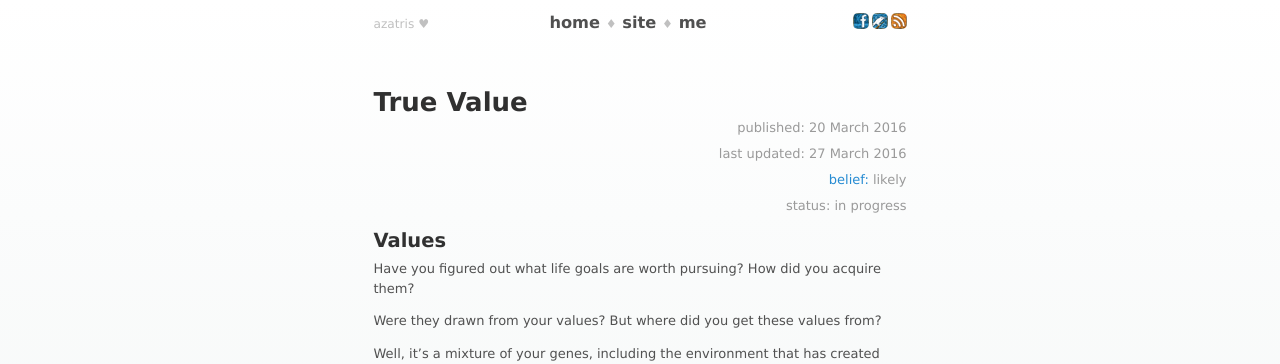
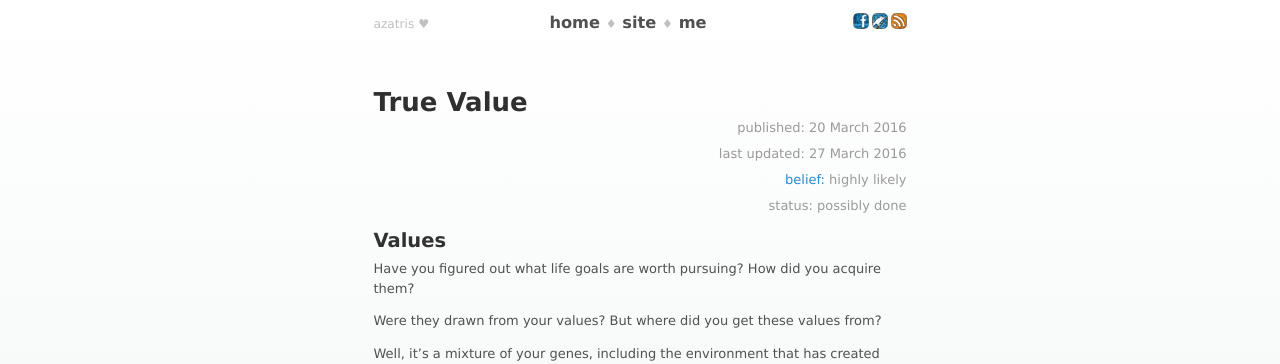
Before and after one commit to azatris/azatris.github.io, a Jekyll site: the page built from _posts/2016-03-20-true-value.md, in a window 1280 px wide and 900 px high. Shown: the top 364 px of the window. Built offline with Jekyll 4.4.1, drawn with Linux system fonts in a browser that asks for light colours; comment, search, counter and statistics services are not loaded.

Commit message:
Update belief status

```diff
--- a/_posts/2016-03-20-true-value.md
+++ b/_posts/2016-03-20-true-value.md
@@ -1,8 +1,8 @@
 ---
 layout: post
 title: True Value
-belief: likely
-status: in progress
+belief: highly likely
+status: possibly done
 last_updated: 2016-03-27
 summary: |
     What is truly valuable? Do you know where you got your current values? The utilitarian view to life.
```
